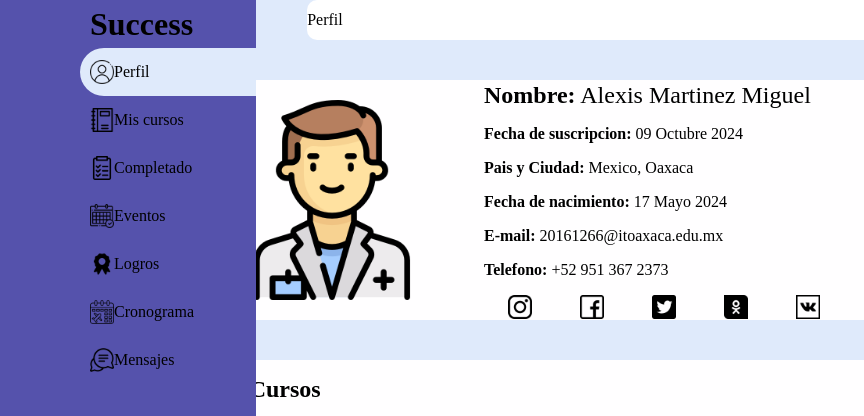
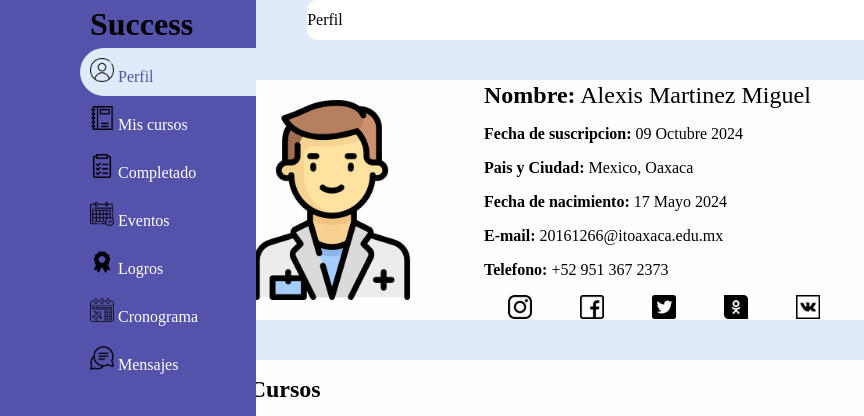
Before and after one commit to MartinezMiguelAlexis/martinezmiguelalexis.github.io, a plain HTML site: page dashboard.html in a window 1280 px wide. Shown: the top 416 px of the page, 0-864 px from the left. Drawn offline with Linux system fonts and the light colour scheme.

Commit message:
Dashboard version final

```diff
--- a/css/dashboard.css
+++ b/css/dashboard.css
@@ -18,6 +18,10 @@ body{
         display: flex;
         flex-direction: column;
     }
+        .lateral a{
+            text-decoration: none;
+            color: white;
+        }
         .lateral div{
             height: 6vh;
             display: flex;
@@ -39,6 +43,17 @@ body{
             background: #dfeafb;
             border-top-left-radius: 30px;
             border-bottom-left-radius: 30px;
+            a {
+                color: #5552ac;
+            }
+        }
+        #butt:hover{
+            background: #dfeafb;
+            border-top-left-radius: 30px;
+            border-bottom-left-radius: 30px;
+            a{
+                color: #5552ac;
+            }
         }
 
     .pagPerfil{
--- a/dashboard.html
+++ b/dashboard.html
@@ -11,33 +11,47 @@
         <div class="textoPrinc">
             <h1>Success</h1>
         </div>
-        <div class="latPerfil">
+        <div class="latPerfil" id="butt">
+            <a href="">
                 <img src="/img/perfil.png" alt="imgPerfil" class="icons">
                 Perfil
+            </a>
         </div>
-        <div class="latCursos">
+        <div class="latCursos" id="butt">
+            <a href="">
                 <img src="/img/misCursos.png" alt="imgCursos" class="icons">
                 Mis cursos
+            </a>
         </div>
-        <div class="latCompletado">
+        <div class="latCompletado" id="butt">
+            <a href="">
                 <img src="/img/completados.png" alt="imgCompletado" class="icons">
                 Completado
+            </a>
         </div>
-        <div class="latEventos">
+        <div class="latEventos" id="butt">
+            <a href="">
                 <img src="/img/eventos.png" alt="imgEventos" class="icons">
                 Eventos
+            </a>
         </div>
-        <div class="latLogros">
+        <div class="latLogros" id="butt">
+            <a href="">
                 <img src="/img/logros.png" alt="imgLogros" class="icons">
                 Logros
+            </a>
         </div>
-        <div class="latCronograma">
+        <div class="latCronograma" id="butt">
+            <a href="">
                 <img src="/img/cronograma.png" alt="imgCronograma" class="icons">
                 Cronograma
+            </a>
         </div>
-        <div class="latMensajes">
+        <div class="latMensajes" id="butt">
+            <a href="">
                 <img src="/img/mensajes.png" alt="imgMensajes" class="icons">
                 Mensajes
+            </a>
         </div>
         <img src="/img/colibri.png" alt="imgColibri" id="logoColibri">
     </div>
```
Lines whose indentation alone changed are shown as unchanged.
